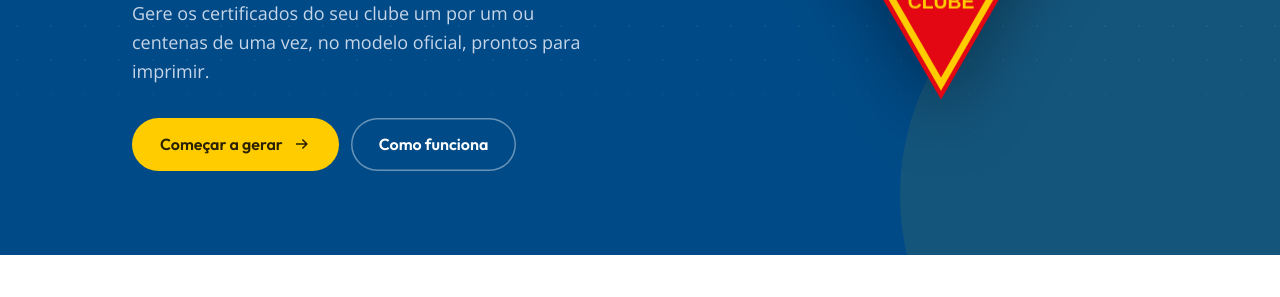
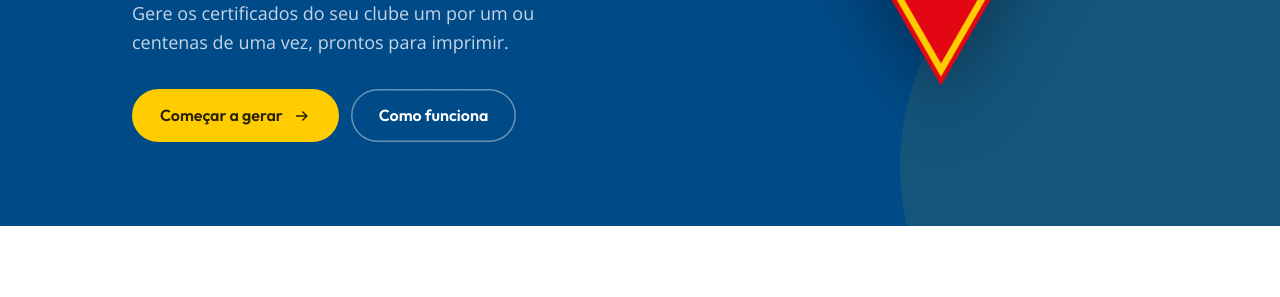
Before and after one commit to Paulo-Henr1que/certificados-desbravadores, a plain HTML site: page index.html in a window 1280 px wide. Shown: the part 337-634 px from the top of the page. Drawn offline with nearby package versions, Linux system fonts and the light colour scheme.

Commit message:
Subtítulo sem dizer que o modelo é oficial
Co-Authored-By: Claude Opus 5.5 <noreply@anthropic.com>

```diff
--- a/index.html
+++ b/index.html
@@ -130,7 +130,7 @@
     <div>
       <p class="selo entra d1">Clube de Desbravadores</p>
       <h1 class="entra d2">Certificados de especialidade <span>em minutos</span></h1>
-      <p class="sub entra d3">Gere os certificados do seu clube um por um ou centenas de uma vez, no modelo oficial, prontos para imprimir.</p>
+      <p class="sub entra d3">Gere os certificados do seu clube um por um ou centenas de uma vez, prontos para imprimir.</p>
       <div class="acoes entra d4">
         <a class="bt bt-ouro" href="gerador.html">
           Começar a gerar
```
